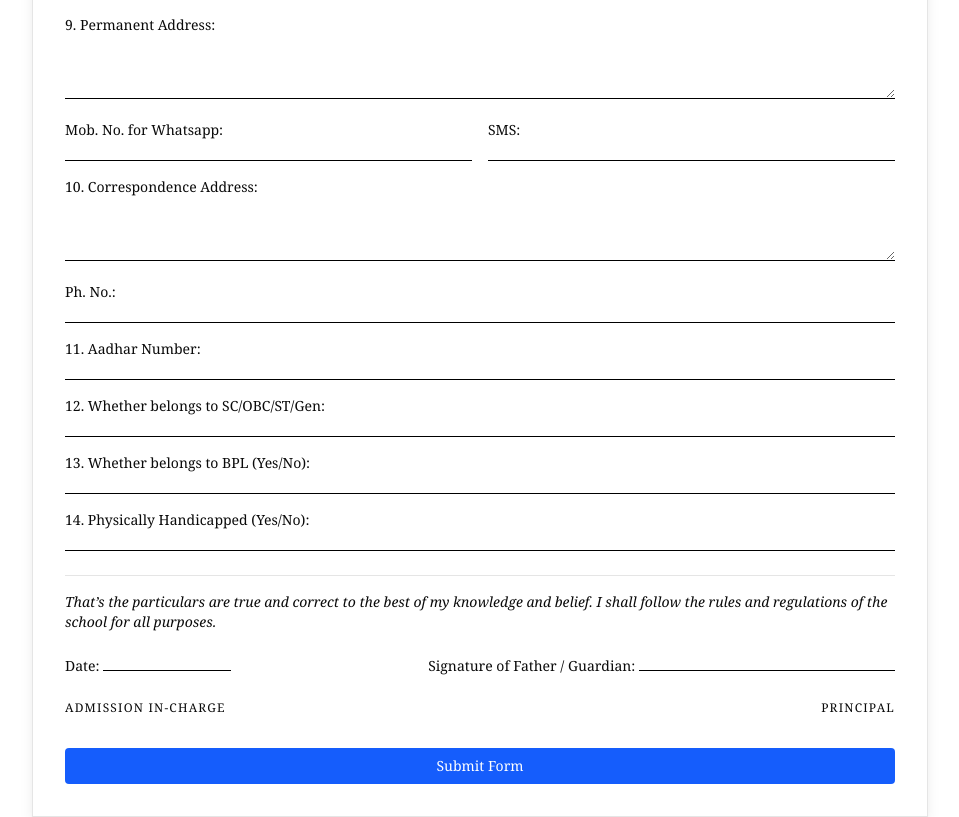
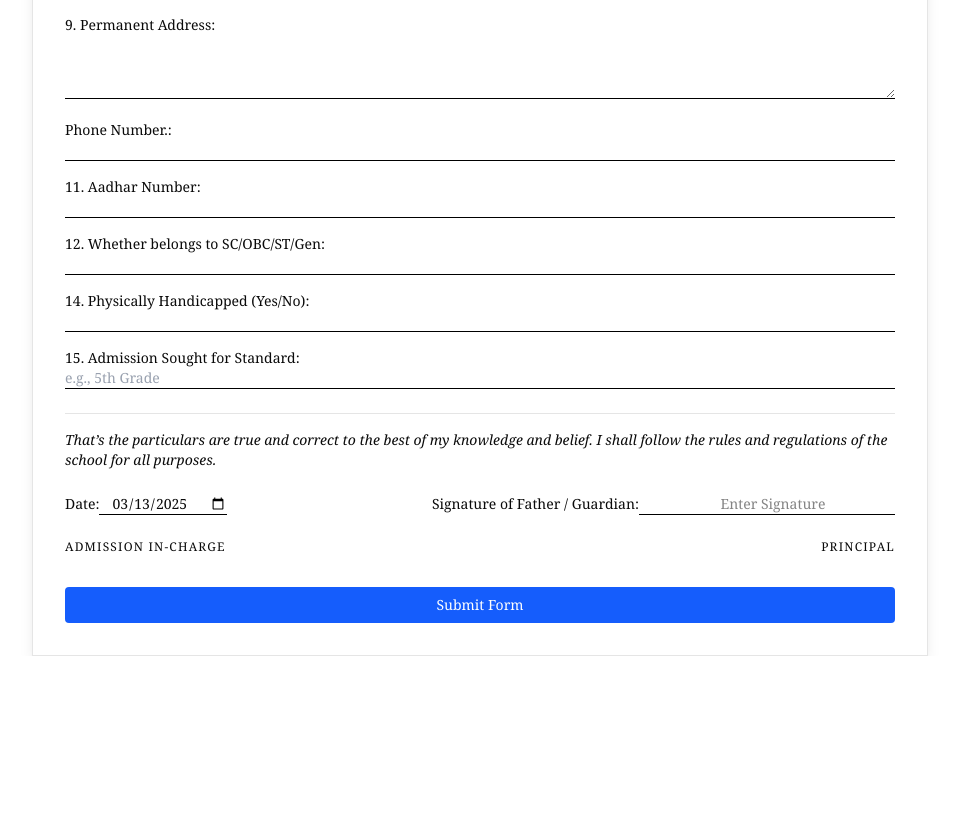
Before and after one commit to Sowmika-Arul/Consultancy, a React (Vite) app in the folder consultancy/: page /admissionForm in a window 1280 px wide. Shown: the part 580-1397 px from the top of the page, without its empty margins (160-1119 px from the left). After the commit the page ends 1236 px from the top, so only its background shows below. Built offline with nearby package versions, Linux system fonts and the light colour scheme.

Commit message:
changes made

```diff
--- a/consultancy/src/pages/AdmissionForm.jsx
+++ b/consultancy/src/pages/AdmissionForm.jsx
@@ -10,16 +10,14 @@ export default function SVASAdmissionForm() {
     profession: "",
     previousSchool: "",
     address: "",
-    whatsapp: "",
-    sms: "",
-    correspondence: "",
     phone: "",
     aadhar: "",
     caste: "",
-    bpl: "",
     disability: "",
-    admissionDate: "",
+    admissionStandard: "", // <-- new field
     photo: null,
+    date: new Date().toISOString().split("T")[0],
+    signature: "",
   });
 
   const [photoPreview, setPhotoPreview] = useState(null);
@@ -38,9 +36,31 @@ export default function SVASAdmissionForm() {
       reader.readAsDataURL(file);
     }
   };
+  console.log("Form Data before submission:", formData);
 
   const handleSubmit = async (e) => {
     e.preventDefault();
+
+    const requiredFields = [
+      "name", "gender", "dob", "fatherName", "motherName", "profession",
+      "previousSchool", "address", "phone", "aadhar", "caste", "disability",
+      "admissionStandard", // <-- new
+      "date", "signature"
+    ];
+
+    for (let field of requiredFields) {
+      if (!formData[field]) {
+        alert(`Please fill in the ${field.replace(/([A-Z])/g, ' $1')} field.`);
+        return;
+      }
+    }
+
+    // Photo check (optional but recommended)
+    if (!formData.photo) {
+      alert("Please upload a student photograph.");
+      return;
+    }
+
     const data = new FormData();
     for (const key in formData) {
       data.append(key, formData[key]);
@@ -54,6 +74,27 @@ export default function SVASAdmissionForm() {
 
       if (res.ok) {
         alert("Form submitted successfully!");
+
+        // Reset the form
+        setFormData({
+          name: "",
+          gender: "",
+          dob: "",
+          fatherName: "",
+          motherName: "",
+          profession: "",
+          previousSchool: "",
+          address: "",
+          phone: "",
+          aadhar: "",
+          caste: "",
+          disability: "",
+          admissionStandard: "", // <-- new field
+          photo: null,
+          date: new Date().toISOString().split("T")[0],
+          signature: "",
+        });
+        setPhotoPreview(null);
       } else {
         const error = await res.json();
         alert("Submission failed: " + error.message);
@@ -63,6 +104,7 @@ export default function SVASAdmissionForm() {
       console.error(err);
     }
   };
+
 
   return (
     <div className="max-w-4xl mx-auto p-8 bg-white shadow-lg border mt-10 font-serif text-sm">
@@ -85,19 +127,6 @@ export default function SVASAdmissionForm() {
           />
         </div>
       </div>
-
-      {/* <p className="mb-6">
-        Application for admission to <span className="inline-block border-b border-black w-40"></span> Class &nbsp;&nbsp;&nbsp;
-        Date:
-        <input
-          type="date"
-          name="admissionDate"
-          value={formData.admissionDate}
-          onChange={handleChange}
-          className="ml-2 underline-input inline-block w-40 border-b border-black"
-        />
-      </p> */}
-
       <form onSubmit={handleSubmit} className="space-y-4">
         <div className="mb-4">
           <label>1. Name of the Student (IN CAPITAL LETTERS):
@@ -109,10 +138,10 @@ export default function SVASAdmissionForm() {
           <div className="flex items-center gap-6">
             <span>3. Gender:</span>
             <label className="flex items-center gap-2">
-              <input type="radio" name="gender" value="Boy" checked={formData.gender === "Boy"} onChange={handleChange} /> Male
+              <input type="radio" name="gender" value="Male" checked={formData.gender === "Male"} onChange={handleChange} /> Male
             </label>
             <label className="flex items-center gap-2">
-              <input type="radio" name="gender" value="Girl" checked={formData.gender === "Girl"} onChange={handleChange} /> Female
+              <input type="radio" name="gender" value="Female" checked={formData.gender === "Female"} onChange={handleChange} /> Female
             </label>
           </div>
         </div>
@@ -153,27 +182,8 @@ export default function SVASAdmissionForm() {
           </label>
         </div>
 
-        <div className="grid grid-cols-2 gap-4 mb-4">
-          <div>
-            <label>Mob. No. for Whatsapp:
-              <input type="text" name="whatsapp" value={formData.whatsapp} onChange={handleChange} className="underline-input" />
-            </label>
-          </div>
-          <div>
-            <label>SMS:
-              <input type="text" name="sms" value={formData.sms} onChange={handleChange} className="underline-input" />
-            </label>
-          </div>
-        </div>
-
         <div className="mb-4">
-          <label>10. Correspondence Address:
-            <textarea name="correspondence" value={formData.correspondence} onChange={handleChange} className="underline-input h-16" />
-          </label>
-        </div>
-
-        <div className="mb-4">
-          <label>Ph. No.:
+          <label>Phone Number.:
             <input type="text" name="phone" value={formData.phone} onChange={handleChange} className="underline-input" />
           </label>
         </div>
@@ -191,16 +201,24 @@ export default function SVASAdmissionForm() {
         </div>
 
         <div className="mb-4">
-          <label>13. Whether belongs to BPL (Yes/No):
-            <input type="text" name="bpl" value={formData.bpl} onChange={handleChange} className="underline-input" />
+          <label>14. Physically Handicapped (Yes/No):
+            <input type="text" name="disability" value={formData.disability} onChange={handleChange} className="underline-input" />
           </label>
         </div>
 
         <div className="mb-4">
-          <label>14. Physically Handicapped (Yes/No):
-            <input type="text" name="disability" value={formData.disability} onChange={handleChange} className="underline-input" />
-          </label>
-        </div>
+  <label>15. Admission Sought for Standard:
+    <input
+      type="text"
+      name="admissionStandard"
+      value={formData.admissionStandard}
+      onChange={handleChange}
+      className="underline-input"
+      placeholder="e.g., 5th Grade"
+    />
+  </label>
+</div>
+
 
         <div className="border-t pt-4 mt-6 text-sm">
           <p className="italic mb-2">
@@ -208,9 +226,29 @@ export default function SVASAdmissionForm() {
           </p>
 
           <div className="flex justify-between mt-6">
-            <span>Date: <span className="inline-block border-b border-black w-32"></span></span>
-            <span>Signature of Father / Guardian: <span className="inline-block border-b border-black w-64"></span></span>
-          </div>
+  <span>
+    Date:
+    <input
+      type="date"
+      name="date" // Ensure the name attribute is "date"
+      value={formData.date}
+      onChange={handleChange}
+      className="inline-block border-b border-black w-32 text-center pl-3"
+    />
+  </span>
+  <span>
+    Signature of Father / Guardian:
+    <input
+      type="text"
+      name="signature" // Ensure the name attribute is "signature"
+      value={formData.signature}
+      onChange={handleChange}
+      className="inline-block border-b border-black w-64 text-center pl-3"
+      placeholder="Enter Signature"
+    />
+  </span>
+</div>
+
         </div>
 
         <div className="flex justify-between mt-6 text-xs uppercase tracking-widest">
```
Also changed, not shown: 1 other file (tests, documents, lock files or other folders).
